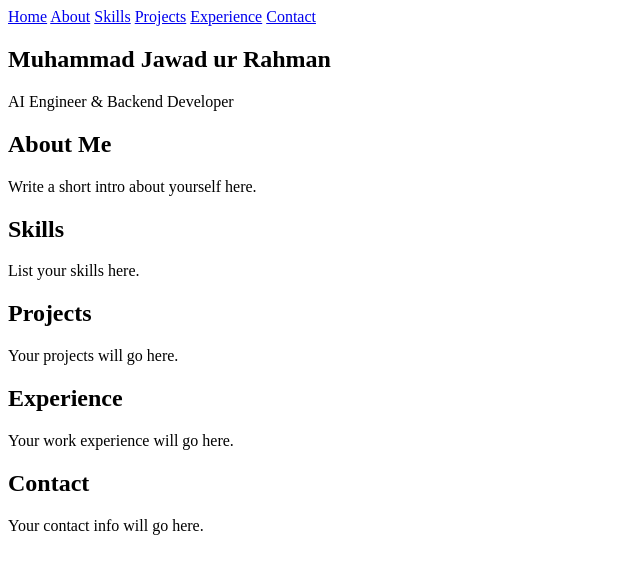
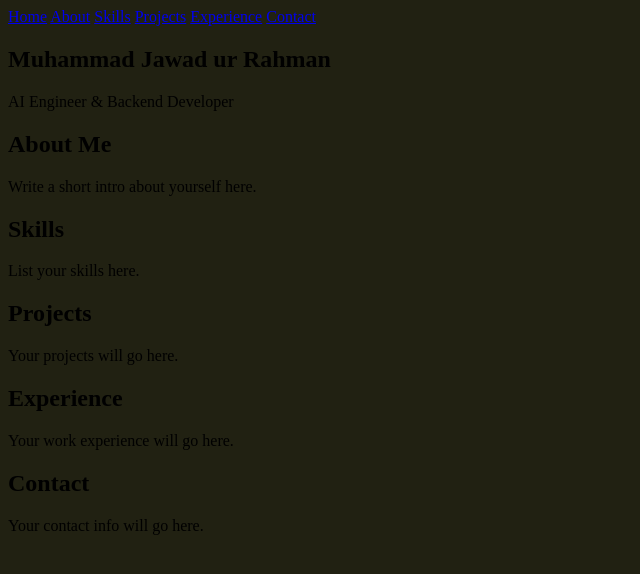
Before and after one commit to jwd-jr/jawad-portfolio, a Django app: page / in a window 1280 px wide. Shown: the top 574 px of the page, without its empty margins (0-640 px from the left). Run offline with Django 5.2, Linux system fonts and the light colour scheme.

Commit message:
Connect static CSS file to Django template

```diff
--- /dev/null
+++ b/core/static/css/style.css
@@ -0,0 +1,3 @@
+body {
+    background-color: rgb(33, 33, 18);
+}
--- a/core/templates/home.html
+++ b/core/templates/home.html
@@ -1,3 +1,4 @@
+{% load static %}
 <!DOCTYPE html>
 <html lang="en">
 
@@ -5,6 +6,7 @@
     <meta charset="UTF-8">
     <meta name="viewport" content="width=device-width, initial-scale=1.0">
     <title>Muhammad Jawad ur Rahman | Portfolio</title>
+    <link rel="stylesheet" href="{% static 'css/style.css' %}">
 </head>
 
 <body>
```
